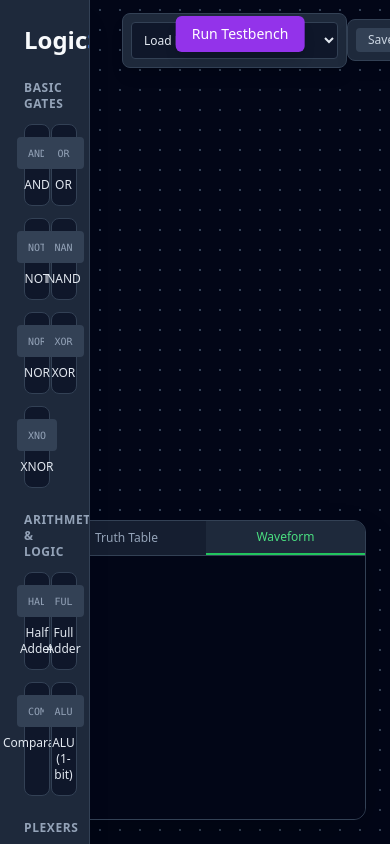
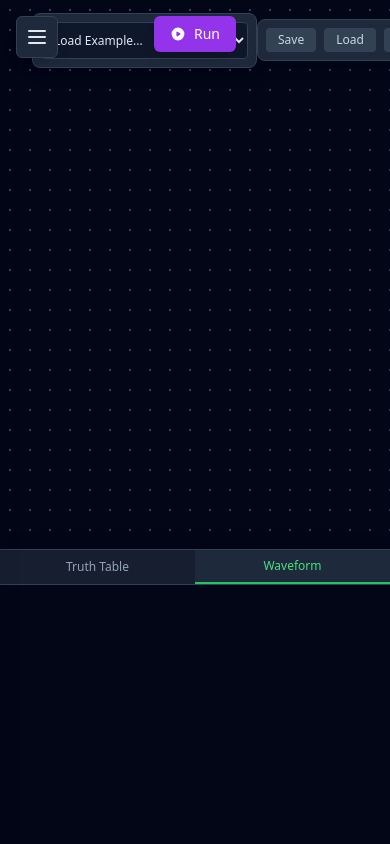
Before and after one commit to HackyCoder0951/logicSimulation, a Next.js app: page / in a window 390 px wide. Built offline with nearby package versions, Linux system fonts and the light colour scheme.

Commit message:
feat: Implement a responsive mobile sidebar and add touch event support for panel resizing.

```diff
--- a/app/page.js
+++ b/app/page.js
@@ -43,6 +43,9 @@ export default function Home() {
         }
     };
 
+    // Sidebar State
+    const [isSidebarOpen, setIsSidebarOpen] = useState(false);
+
     // Panel Size State
     const [panelSize, setPanelSize] = useState({ width: 320, height: 300 });
     const isResizingRef = useRef(false);
@@ -54,25 +57,33 @@ export default function Home() {
         lastMouseRef.current = { x: e.clientX, y: e.clientY };
         document.addEventListener('mousemove', handleResizeMove);
         document.addEventListener('mouseup', handleResizeEnd);
+        document.addEventListener('touchmove', handleResizeMove);
+        document.addEventListener('touchend', handleResizeEnd);
     };
 
     const handleResizeMove = (e) => {
         if (!isResizingRef.current) return;
-        const dx = e.clientX - lastMouseRef.current.x;
-        const dy = e.clientY - lastMouseRef.current.y;
+
+        const clientX = e.touches ? e.touches[0].clientX : e.clientX;
+        const clientY = e.touches ? e.touches[0].clientY : e.clientY;
+
+        const dx = clientX - lastMouseRef.current.x;
+        const dy = clientY - lastMouseRef.current.y;
 
         setPanelSize(prev => ({
             width: Math.max(200, prev.width - dx), // Dragging left increases width
             height: Math.max(150, prev.height - dy) // Dragging up increases height
         }));
 
-        lastMouseRef.current = { x: e.clientX, y: e.clientY };
+        lastMouseRef.current = { x: clientX, y: clientY };
     };
 
     const handleResizeEnd = () => {
         isResizingRef.current = false;
         document.removeEventListener('mousemove', handleResizeMove);
         document.removeEventListener('mouseup', handleResizeEnd);
+        document.removeEventListener('touchmove', handleResizeMove);
+        document.removeEventListener('touchend', handleResizeEnd);
     };
 
     const handleRunTestbench = (script) => {
@@ -89,16 +100,32 @@ export default function Home() {
 
     return (
         <div className="flex h-screen w-full bg-slate-950 text-slate-200 overflow-hidden font-sans selection:bg-blue-500/30">
-            <Sidebar />
+            <Sidebar isOpen={isSidebarOpen} onClose={() => setIsSidebarOpen(false)} />
 
-            <main className="flex-1 flex flex-col relative">
-                {/* Toolbar Extra */}
-                <div className="absolute top-4 left-1/2 -translate-x-1/2 z-30">
+            <main className="flex-1 flex flex-col relative w-full h-full overflow-hidden">
+                {/* Mobile Header / Toolbar */}
+                <div className="absolute top-4 left-4 z-30 flex items-center gap-4">
+                    <button
+                        onClick={() => setIsSidebarOpen(true)}
+                        className="md:hidden p-2 bg-slate-800 rounded-md text-slate-200 shadow-lg border border-slate-700"
+                    >
+                        <svg xmlns="http://www.w3.org/2000/svg" className="h-6 w-6" fill="none" viewBox="0 0 24 24" stroke="currentColor">
+                            <path strokeLinecap="round" strokeLinejoin="round" strokeWidth={2} d="M4 6h16M4 12h16M4 18h16" />
+                        </svg>
+                    </button>
+                </div>
+
+                {/* Run Testbench Button */}
+                <div className="absolute top-4 left-1/2 -translate-x-1/2 z-30 w-max">
                     <button
                         onClick={() => setIsTestbenchOpen(true)}
-                        className="bg-purple-600 text-white px-4 py-2 rounded-md shadow-lg font-medium hover:bg-purple-500 transition-all text-sm"
+                        className="bg-purple-600 text-white px-4 py-2 rounded-md shadow-lg font-medium hover:bg-purple-500 transition-all text-sm flex items-center gap-2"
                     >
-                        Run Testbench
+                        <svg xmlns="http://www.w3.org/2000/svg" className="h-4 w-4" viewBox="0 0 20 20" fill="currentColor">
+                            <path fillRule="evenodd" d="M10 18a8 8 0 100-16 8 8 0 000 16zM9.555 7.168A1 1 0 008 8v4a1 1 0 001.555.832l3-2a1 1 0 000-1.664l-3-2z" clipRule="evenodd" />
+                        </svg>
+                        <span className="hidden sm:inline">Run Testbench</span>
+                        <span className="sm:hidden">Run</span>
                     </button>
                 </div>
 
@@ -111,17 +138,21 @@ export default function Home() {
 
                 {/* Floating Panel */}
                 <div
-                    className="absolute bottom-6 right-6 bg-slate-900/90 backdrop-blur-md border border-slate-700 rounded-xl shadow-2xl overflow-hidden flex flex-col transition-none"
-                    style={{ width: panelSize.width, height: panelSize.height }}
+                    className="absolute bottom-0 right-0 md:bottom-6 md:right-6 bg-slate-900/95 backdrop-blur-md border-t md:border border-slate-700 md:rounded-xl shadow-2xl overflow-hidden flex flex-col transition-all z-20"
+                    style={{
+                        width: typeof window !== 'undefined' && window.innerWidth < 768 ? '100%' : panelSize.width,
+                        height: typeof window !== 'undefined' && window.innerWidth < 768 ? '35vh' : panelSize.height,
+                        maxHeight: '80vh'
+                    }}
                 >
-                    {/* Resize Handle */}
+                    {/* Resize Handle (Desktop Only) */}
                     <div
-                        className="absolute top-0 left-0 w-4 h-4 cursor-nwse-resize z-20 hover:bg-blue-500/50 rounded-br"
+                        className="hidden md:block absolute top-0 left-0 w-4 h-4 cursor-nwse-resize z-20 hover:bg-blue-500/50 rounded-br"
                         onMouseDown={handleResizeStart}
                     />
 
                     {/* Tabs */}
-                    <div className="flex border-b border-slate-700 bg-slate-800/50">
+                    <div className="flex border-b border-slate-700 bg-slate-800/50 shrink-0">
                         <button
                             onClick={() => setActiveTab('table')}
                             className={`flex-1 py-2 text-xs font-medium transition-colors ${activeTab === 'table' ? 'text-blue-400 bg-slate-800 border-b-2 border-blue-500' : 'text-slate-400 hover:text-slate-200'}`}
--- a/components/Sidebar.js
+++ b/components/Sidebar.js
@@ -1,6 +1,6 @@
 import React from 'react';
 
-const Sidebar = () => {
+const Sidebar = ({ isOpen, onClose }) => {
     const handleDragStart = (e, type) => {
         e.dataTransfer.setData('type', type);
     };
@@ -21,9 +21,33 @@ const Sidebar = () => {
     );
 
     return (
-        <aside className="w-64 bg-slate-800 border-r border-slate-700 flex flex-col p-6 gap-6 z-10 shadow-xl h-full overflow-y-auto">
-            <div className="logo shrink-0">
+        <>
+            {/* Mobile Backdrop */}
+            {isOpen && (
+                <div
+                    className="fixed inset-0 bg-black/50 z-40 md:hidden backdrop-blur-sm"
+                    onClick={onClose}
+                />
+            )}
+
+            {/* Sidebar Container */}
+            <aside className={`
+                fixed md:static inset-y-0 left-0 z-50
+                w-64 bg-slate-800 border-r border-slate-700
+                flex flex-col p-6 gap-6 shadow-xl h-full overflow-y-auto
+                transition-transform duration-300 ease-in-out
+                ${isOpen ? 'translate-x-0' : '-translate-x-full md:translate-x-0'}
+            `}>
+                <div className="logo shrink-0 flex justify-between items-center">
                     <h1 className="text-2xl font-bold text-slate-50">Logic<span className="text-blue-500">Sim</span></h1>
+                    <button
+                        onClick={onClose}
+                        className="md:hidden text-slate-400 hover:text-white"
+                    >
+                        <svg xmlns="http://www.w3.org/2000/svg" className="h-6 w-6" fill="none" viewBox="0 0 24 24" stroke="currentColor">
+                            <path strokeLinecap="round" strokeLinejoin="round" strokeWidth={2} d="M6 18L18 6M6 6l12 12" />
+                        </svg>
+                    </button>
                 </div>
 
                 <div className="component-group">
@@ -60,6 +84,7 @@ const Sidebar = () => {
                     </div>
                 </div>
             </aside>
+        </>
     );
 };
 
```
Lines whose indentation alone changed are shown as unchanged.
